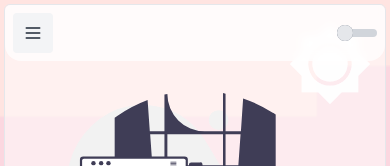
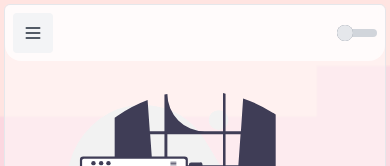
Before and after one commit to Puchinn/Portafolio, a React (Vite) app: page / in a window 390 px wide. Shown: the top 166 px of the page. Built offline with nearby package versions, Linux system fonts and the light colour scheme.

Commit message:
ocultar en version responsive

```diff
--- a/src/components/DarkModeButton.jsx
+++ b/src/components/DarkModeButton.jsx
@@ -11,7 +11,7 @@ function DarkModeButton() {
                 setColor(newColorMode)
                 localStorage.setItem("colorMode", newColorMode)
             }}
-            className="absolute top-3 right-2 rounded-full p-3 opacity-80 hover:bg-white hover:bg-opacity-20 hover:opacity-100"
+            className="absolute top-3 hidden xl:block right-2 rounded-full p-3 opacity-80 hover:bg-white hover:bg-opacity-20 hover:opacity-100"
         >
             <svg
                 className="h-auto w-20 fill-white "
```
